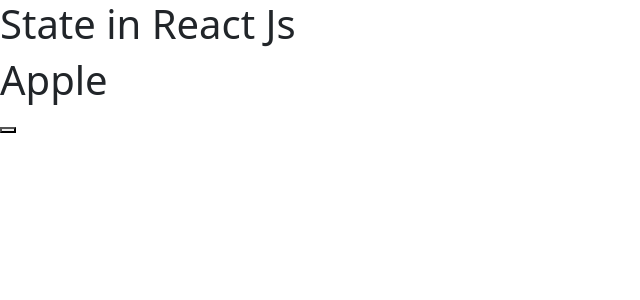
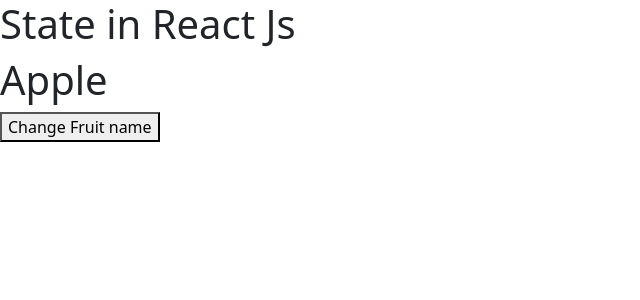
Before and after one commit to mdrezaulkarim38/JSPractice, a React (Vite) app in the folder client/: page / in a window 1280 px wide. Shown: the top 300 px of the page, without its empty margins (0-640 px from the left). Built offline with nearby package versions, Linux system fonts and the light colour scheme.

Commit message:
create method

```diff
--- a/client/src/App.jsx
+++ b/client/src/App.jsx
@@ -1,10 +1,14 @@
 function App() {
     let fruit = "Apple";
+    const handleFruit = () => {
+        fruit = "Banana"
+        console.log(fruit);
+    }
     return (
         <div>
             <h1>State in React Js</h1>
             <h1>{fruit}</h1>
-            <button></button>
+            <button onClick={handleFruit}>Change Fruit name</button>
         </div>
     );
 }
```
